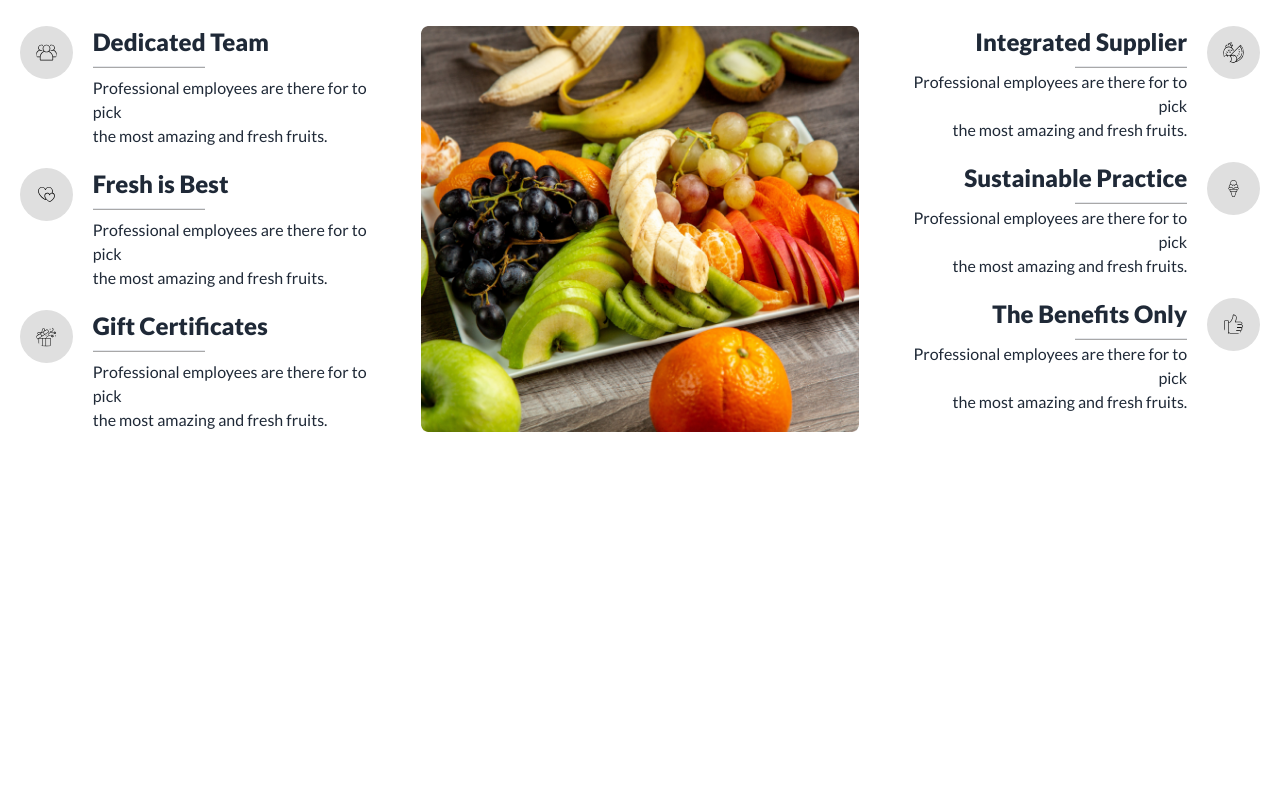
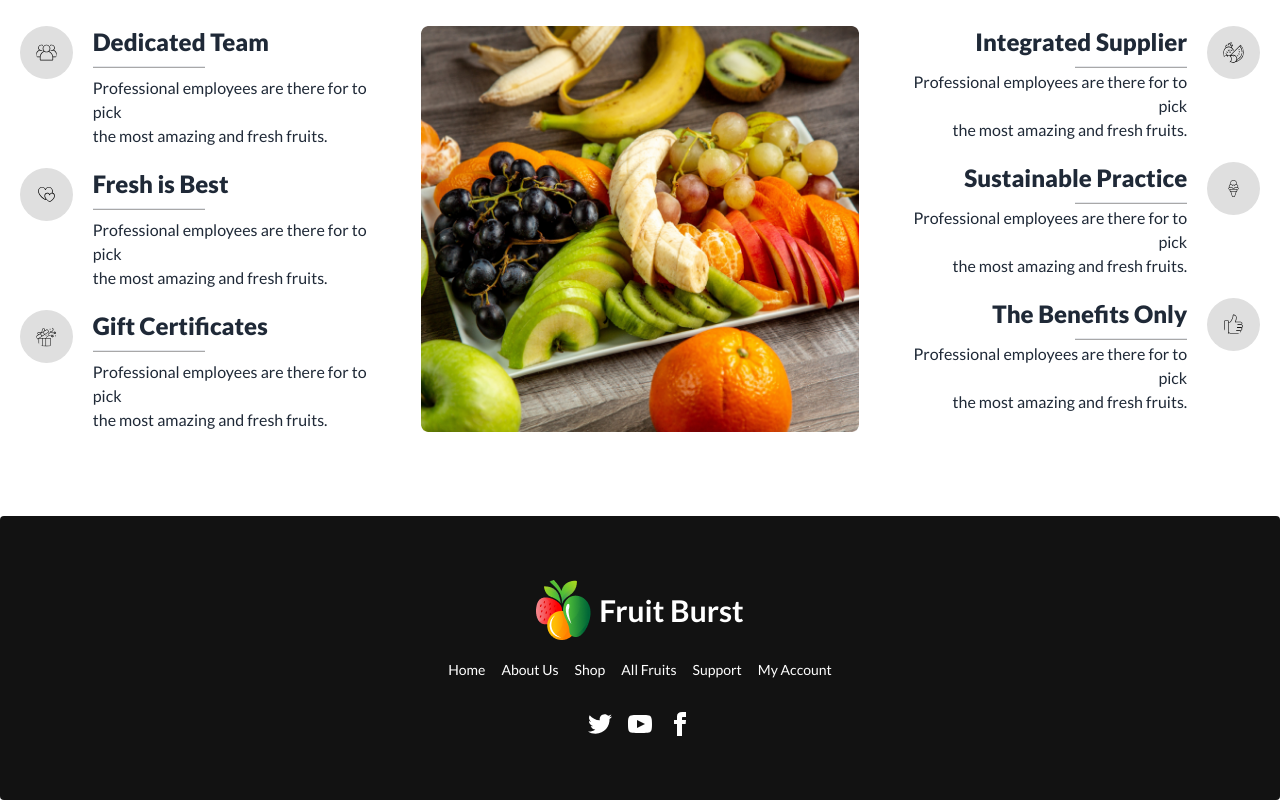
Before and after one commit to masudurrahmanmasum/assignment_3, a plain HTML site: page index.html in a window 1280 px wide. Shown: the part 2810-3610 px from the top of the page. Before the commit the page ends 3262 px from the top, so only its background shows below. Drawn offline with nearby package versions, Linux system fonts and the light colour scheme.

Commit message:
complete the project

```diff
--- a/index.html
+++ b/index.html
@@ -19,7 +19,8 @@
               colors: {
                 clifford: '#da373d',
                 navbar_clr : '#F85559',
-                overlay_bg : '#0000008a'
+                overlay_bg : '#0000008a',
+                footer_clr : '#121212'
 
               }
             }
@@ -39,12 +40,12 @@
       <!-- Navigation section design -->
         <div class="navbar_sec container mx-auto lg:bg-navbar_clr md:bg-navbar_clr  rounded-full lg:my-5 px-1 md:px-8 lg:px-5">
             <div class="navbar">
-                  <div class="navbar-center hidden lg:flex">
+                  <div class="navbar-center hidden lg:flex ">
                     <ul class="menu menu-horizontal px-1 text-base text-white">
-                      <li><a>Home</a></li>
-                      <li><a>About Us</a></li>
-                      <li><a>Shop</a></li>
-                      <li><a>All Fruits</a></li>
+                      <li><a class="hover:bg-inherit hover:text-inherit">Home</a></li>
+                      <li><a class="hover:bg-inherit hover:text-inherit">About Us</a></li>
+                      <li><a class="hover:bg-inherit hover:text-inherit">Shop</a></li>
+                      <li><a class="hover:bg-inherit hover:text-inherit">All Fruits</a></li>
                     </ul>
                   </div>
                 <div class="w-full lg:justify-center md:justify-start justify-start">
@@ -547,8 +548,29 @@
         </div>
       </section>
     </main>
-    <footer>
-
+    <!-- footer section -->
+    <footer class="footer footer-center p-16 bg-footer_clr text-base-content rounded mt-16">
+      <div class="footer_div">
+        <div class="w-full justify-center flex items-center">
+          <img src="./images/logo.png" />
+          <h2 class="text-lg md:text-3xl lg:text-3xl text-white font-bold ml-2">Fruit Burst</h2>
+        </div>
+        <div class="flex flex-wrap justify-center gap-4 text-white my-3  ">
+          <a class="link link-hover ">Home</a>
+          <a class="link link-hover">About Us</a>
+          <a class="link link-hover">Shop</a>
+          <a class="link link-hover">All Fruits</a>
+          <a class="link link-hover">Support</a>
+          <a class="link link-hover">My Account</a>
+        </div>
+        <div class="mt-3">
+          <div class="grid grid-flow-col gap-4 text-white">
+            <a><svg xmlns="http://www.w3.org/2000/svg" width="24" height="24" viewBox="0 0 24 24" class="fill-current"><path d="M24 4.557c-.883.392-1.832.656-2.828.775 1.017-.609 1.798-1.574 2.165-2.724-.951.564-2.005.974-3.127 1.195-.897-.957-2.178-1.555-3.594-1.555-3.179 0-5.515 2.966-4.797 6.045-4.091-.205-7.719-2.165-10.148-5.144-1.29 2.213-.669 5.108 1.523 6.574-.806-.026-1.566-.247-2.229-.616-.054 2.281 1.581 4.415 3.949 4.89-.693.188-1.452.232-2.224.084.626 1.956 2.444 3.379 4.6 3.419-2.07 1.623-4.678 2.348-7.29 2.04 2.179 1.397 4.768 2.212 7.548 2.212 9.142 0 14.307-7.721 13.995-14.646.962-.695 1.797-1.562 2.457-2.549z"></path></svg></a>
+            <a><svg xmlns="http://www.w3.org/2000/svg" width="24" height="24" viewBox="0 0 24 24" class="fill-current"><path d="M19.615 3.184c-3.604-.246-11.631-.245-15.23 0-3.897.266-4.356 2.62-4.385 8.816.029 6.185.484 8.549 4.385 8.816 3.6.245 11.626.246 15.23 0 3.897-.266 4.356-2.62 4.385-8.816-.029-6.185-.484-8.549-4.385-8.816zm-10.615 12.816v-8l8 3.993-8 4.007z"></path></svg></a>
+            <a><svg xmlns="http://www.w3.org/2000/svg" width="24" height="24" viewBox="0 0 24 24" class="fill-current"><path d="M9 8h-3v4h3v12h5v-12h3.642l.358-4h-4v-1.667c0-.955.192-1.333 1.115-1.333h2.885v-5h-3.808c-3.596 0-5.192 1.583-5.192 4.615v3.385z"></path></svg></a>
+          </div>
+        </div>
+      </div>
     </footer>
 </body>
 </html>
```
Also changed, not shown: images/telegram.svg (added).
